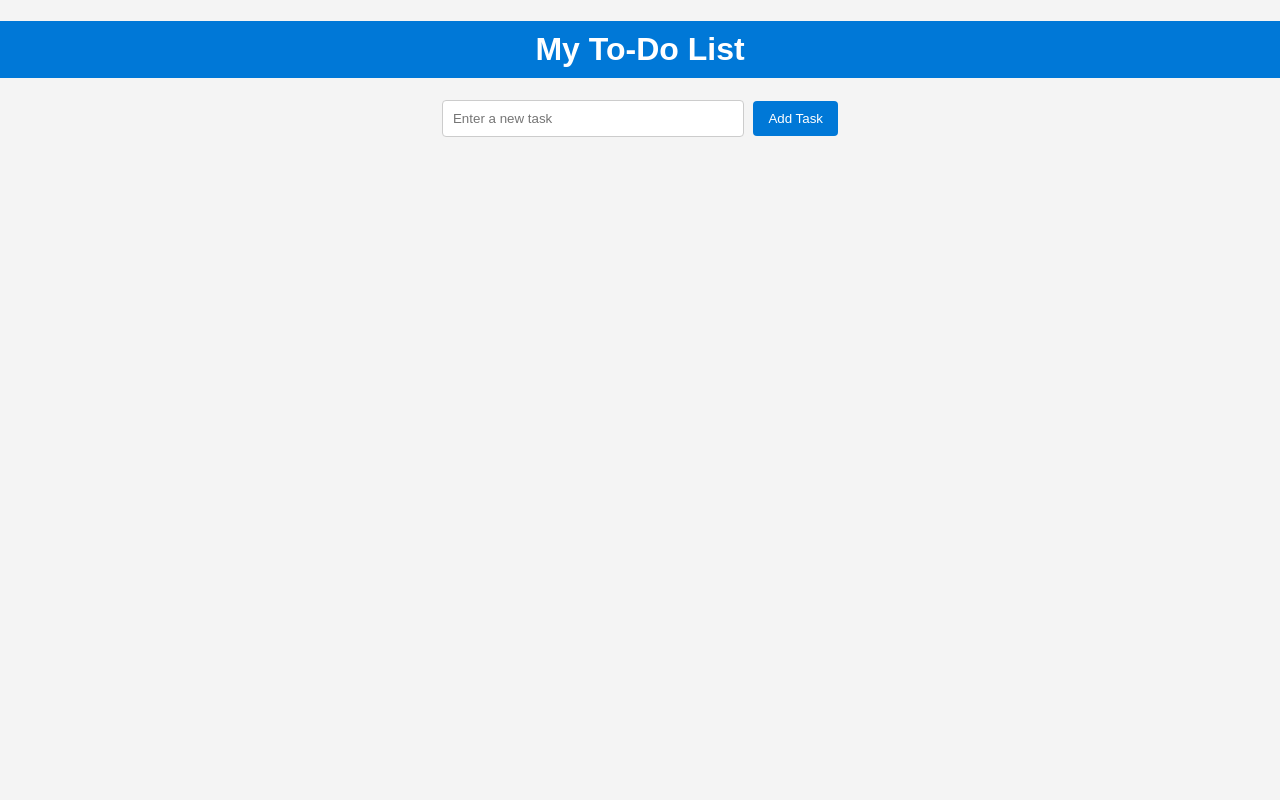
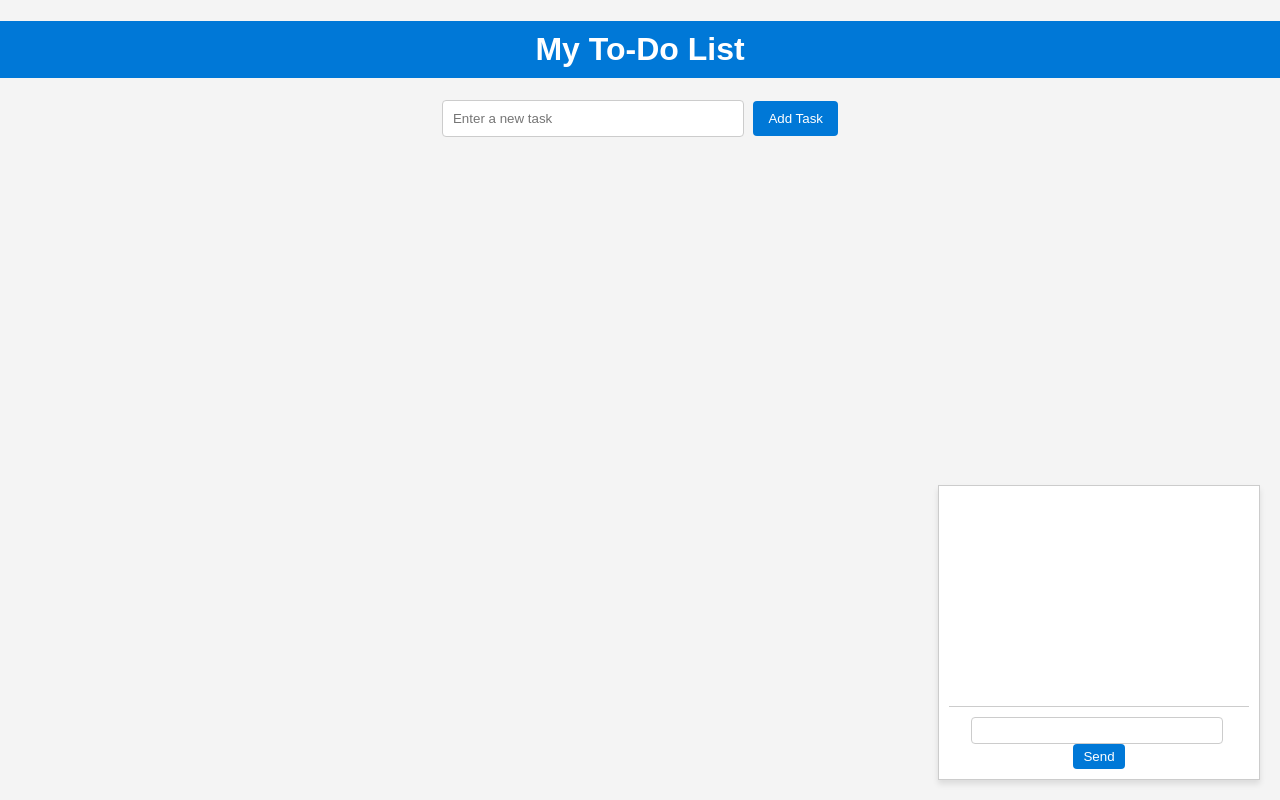
Before and after one commit to phynnoex/WebTrendClass1, a website built with Parcel: page index.html in a window 1280 px wide. Built offline with nearby package versions, Linux system fonts and the light colour scheme; some packages are replaced by stand-ins of ours.

Commit message:
deploy: aefd90f420461b9a0476f5f553ff60d62417ad6e

```diff
--- a/app.js
+++ b/app.js
@@ -11,8 +11,6 @@ import {
   getFirestore,
   collection,
 } from "firebase/firestore";
-
-
 
 const firebaseConfig = {
   apiKey: "AIzaSyAdxj1J4Gvq8dqx1qFFcj1PNUAwEh_GAl0",
@@ -49,9 +47,9 @@ async function getTasksFromFirestore() {
 }
 
 function sanitizeInput(input) {
-    const div = document.createElement("div");
-    div.textContent = input;
-    return div.innerHTML;
+  const div = document.createElement("div");
+  div.textContent = input;
+  return div.innerHTML;
 }
 
 // Add Task
@@ -99,3 +97,17 @@ if ("serviceWorker" in navigator) {
     )
     .catch((err) => console.error("Service Worker Error:", err));
 }
+
+import { GoogleGenerativeAI } from "@google/generative-ai";
+
+//Call in the event listener for page load
+async function getApiKey() {
+  let snapshot = await getDoc(doc(db, "api key", "googlegenai"));
+  apiKey = snapshot.data().key;
+  genAI = new GoogleGenerativeAI(apiKey);
+  model = genAI.getGenerativeModel({ model: "gemini-1.5-flash" });
+}
+
+async function askChatBot(request) {
+  return await model.generateContent(request);
+}
--- a/index.html
+++ b/index.html
@@ -15,6 +15,11 @@
         <button id="addTaskBtn">Add Task</button>
         <ul id="taskList"></ul>
     </div>
+    <div id="chatbot-container">
+        <div id="chat-history"></div>
+        <input type="text" id="chat-input">
+        <button id="send-btn">Send</button>
+    </div>
     <script type="module" src="./app.js"></script>
     <script>
         // if ('serviceWorker' in navigator) {
--- a/package.json
+++ b/package.json
@@ -15,6 +15,7 @@
   "author": "",
   "license": "ISC",
   "dependencies": {
+    "@google/generative-ai": "^0.21.0",
     "firebase": "^11.2.0",
     "firebase-admin": "^13.0.2",
     "gh-pages": "^6.3.0",
--- a/style.css
+++ b/style.css
@@ -59,3 +59,40 @@ white;
 #ccc;
     border-radius: 4px;
 }
+#chatbot-container {
+    width: 300px;
+    border: 1px solid
+#ccc;
+    padding: 10px;
+    position: fixed;
+    bottom: 20px;
+    right: 20px;
+    background:
+white;
+    box-shadow: 0px 4px 6px
+rgba(0, 0, 0, 0.1);
+}
+
+#chat-history {
+    height: 200px;
+    overflow-y: auto;
+    border-bottom: 1px solid
+#ccc;
+    margin-bottom: 10px;
+    padding: 5px;
+}
+
+#chat-input {
+    width: calc(100% - 60px);
+    padding: 5px;
+    margin-right: 5px;
+}
+
+#send-btn {
+    padding: 5px 10px;
+    cursor: pointer;
+}
+
+.history {
+	padding-bottom: 15px;
+}
```
Also changed, not shown: docs/index.html (+1 -1 lines), 6 other files.
